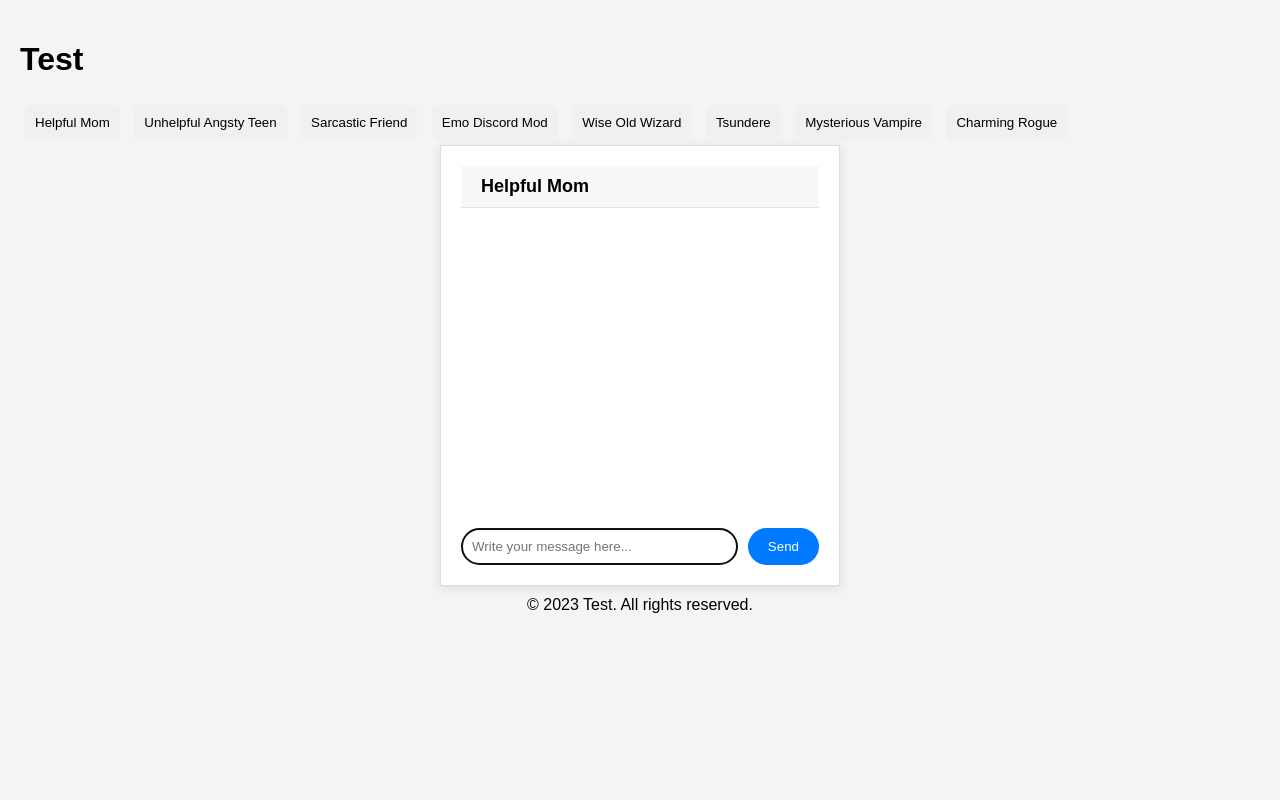
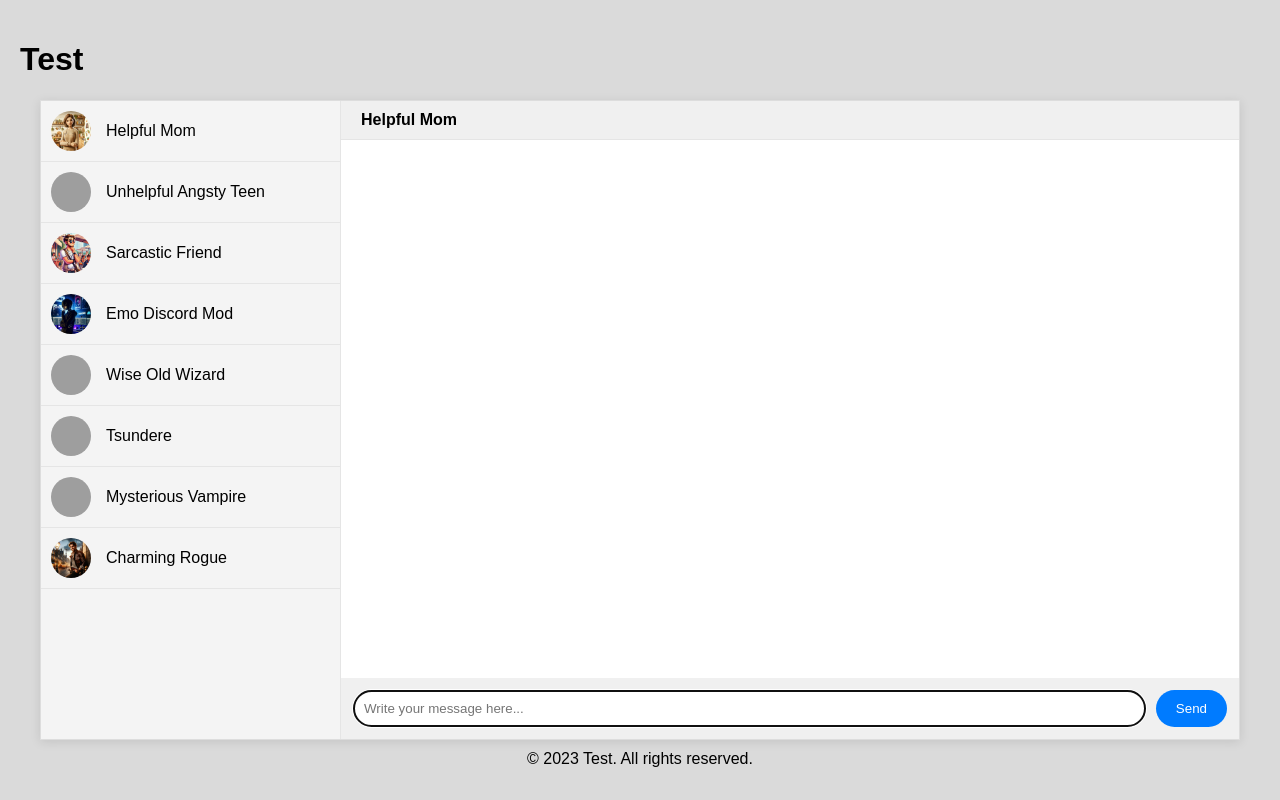
Before and after one commit to software-students-fall2023/5-final-project-mostly_afk, a Flask app: page / in a window 1280 px wide. Run offline with Flask 3, Linux system fonts and the light colour scheme; grey boxes are pictures that could not be loaded.

Commit message:
personalities & front end styling

```diff
--- a/web_app/static/script.js
+++ b/web_app/static/script.js
@@ -27,9 +27,9 @@ $(document).ready(function() {
     window.addEventListener('beforeunload', clearSession);
     window.addEventListener('unload', clearSession);
 
-    $('.personality-button').click(function() {
+    $('.sidebar-item').click(function() {
         selectedPersonality = $(this).data('personality');
-        $('.personality-button').removeClass('active');
+        $('.sidebar-item').removeClass('active');
         $(this).addClass('active');
         $('.chat-box').empty();
         $('.chat-title').text(selectedPersonality);
--- a/web_app/static/style.css
+++ b/web_app/static/style.css
@@ -1,73 +1,138 @@
 body {
     font-family: 'Poppins', sans-serif;
-    background-color: #f4f4f4;
+    background-color: #dadada;
     margin: 0;
     padding: 20px;
 }
 
-.personality-button {
-    margin: 5px;
+.app-container {
+    display: flex;
+    height: 80vh;
+    background-color: #ffffff;
+    margin-left: 20px;
+    margin-right: 20px;
+    border: 1px solid #ddd;
+    box-shadow: 0 2px 10px rgba(0,0,0,0.1);
+    max-width: 1200px;
+}
+
+.sidebar {
+    flex: 0 0 300px;
+    background-color: #f4f4f4;
+    overflow-y: auto;
+    border-right: 1px solid #e5e5e5;
+    padding-top: 0;
+}
+
+.sidebar-item {
+    display: flex;
+    align-items: center;
     padding: 10px;
-    border: none;
-    border-radius: 5px;
-    background-color: #f0f0f0;
+    border-bottom: 1px solid #e5e5e5;
     cursor: pointer;
 }
 
-/* .personality-button {
-    display: block;
-    width: 100%; /* Make buttons full width */
-    /* margin: 5px 0; Adjust as needed */
-    /* padding: 10px;
-    border: none;
-    border-radius: 10px; /* More rounded corners */
-    /* background-color: #f0f0f0;
-    color: #000; Text color */
-    /* text-align: left; Align text to the left */
-    /* box-shadow: 0 2px 5px rgba(0,0,0,0.1); Optional: adds subtle shadow */
-    /* transition: background-color 0.3s;
-    cursor: pointer;
-} */
-
-.personality-button:hover {
-    background-color: #e0e0e0; /* Slight change on hover */
+.sidebar-item.active {
+    background-color: #e5e5e5;
 }
 
-.personality-button.active {
-    background-color: #007bff;
-    color: white;
+.sidebar-icon {
+    width: 40px;
+    height: 40px;
+    border-radius: 50%;
+    object-fit: cover;
+    margin-right: 15px;
+}
+
+.sidebar-text {
+    color: #000;
+    font-size: 16px;
+}
+
+.personality-buttons {
+    position: fixed; /* or absolute, depending on your layout */
+    left: 10px; /* Adjust as needed */
+    top: 50%;
+    transform: translateY(-50%);
+    display: flex;
+    flex-direction: column;
+    align-items: center; /* Center the buttons */
+}
+
+.personality-button {
+    width: 60px; /* Circle size */
+    height: 60px; /* Circle size */
+    margin-bottom: 10px; /* Spacing between buttons */
+    border-radius: 50%; /* Make it circular */
+    background-size: cover;
+    background-position: center;
+    cursor: pointer;
+    box-shadow: none;
+}
+
+#helpful-button {
+    background-image: url('../static/images/helpful.png');
+}
+
+#unhelpful-button {
+    background-image: url('../static/images/unhelpful.png');
+}
+
+#sarcastic-button {
+    background-image: url('../static/images/sarcastic.png');
+}
+
+#emo-button {
+    background-image: url('../static/images/emo.png');
+}
+
+#wise-button {
+    background-image: url('../static/images/wise.png');
+}
+
+#tsundere-button {
+    background-image: url('../static/images/tsundere.png');
+}
+
+#vampire-button {
+    background-image: url('../static/images/vampire.png');
+}
+
+#charming-button {
+    background-image: url('../static/images/charming.png');
 }
 
 .chat-container {
-    max-width: 400px;
-    width: 100%;
-    /* height: 400px; */
-    margin: auto;
-    border: 1px solid #ddd;
-    padding: 20px;
-    box-shadow: 0 2px 10px rgba(0,0,0,0.1);
-    background-color: white;
+    flex-grow: 1;
+    display: flex;
+    flex-direction: column;
+    overflow: hidden;
+    margin: 0;
+    padding: 0;
 }
 
 .chat-header {
+    background-color: #f0f0f0;
+    padding: 10px 20px;
     display: flex;
     align-items: center;
-    background-color: #f8f8f8;
     border-bottom: 1px solid #e5e5e5;
-    padding: 10px 20px;
     position: sticky;
     top: 0;
     z-index: 100;
 }
 
 .chat-title {
-    font-size: 18px;
+    font-size: 16px;
     font-weight: bold;
+    color: #000;
 }
 
 .message-form {
+    margin-top: auto;
+    background-color: #f0f0f0;
+    padding: 12px;
     display: flex;
-    margin-top: 20px;
 }
 
 .input-field {
@@ -93,6 +158,7 @@ body {
 }
 
 .chat-box {
+    flex-grow: 1;
     height: 300px;
     overflow-y: auto;
     margin-bottom: 20px;
@@ -100,12 +166,14 @@ body {
 }
 
 .message {
+    display: inline-block;
+    font-size: 14px;
     margin-bottom: 10px;
     padding: 10px;
     border-radius: 20px;
-    display: block;
     word-wrap: break-word;
-    max-width: 70%;
+    max-width: 60%;
+    min-width: 10%;
     animation: fadeIn 0.3s ease-out;
 }
 
@@ -120,12 +188,24 @@ body {
     text-align: left;
     margin-left: auto;
     border-bottom-right-radius: 0;
+    margin-right: 10px;
+    float: right;
+    clear: both;
 }
 
 .message.ai {
     background-color: #e9e9eb;
     text-align: left;
     border-bottom-left-radius: 0;
+    margin-left: 10px;
+    float: left;
+    clear: both;
+}
+
+.chat-box::after {
+    content: "";
+    display: table;
+    clear: both;
 }
 
 .chat-box::-webkit-scrollbar {
@@ -164,7 +244,18 @@ footer p {
         padding: 10px;
     }
 
+    .app-container {
+        flex-direction: column;
+    }
+
+    .sidebar {
+        width: 100%;
+        flex: 0 0 auto;
+    }
+
     .chat-container {
+        width: 100%;
+        flex: 1;
         padding: 15px;
     }
 
--- a/web_app/templates/index.html
+++ b/web_app/templates/index.html
@@ -10,16 +10,51 @@
     <header>
         <h1>Test</h1>
     </header>
-    <div class="personality-buttons">
-        <button class="personality-button" data-personality="Helpful Mom">Helpful Mom</button>
-        <button class="personality-button" data-personality="Unhelpful Angsty Teen">Unhelpful Angsty Teen</button>
-        <button class="personality-button" data-personality="Sarcastic Friend">Sarcastic Friend</button>
-        <button class="personality-button" data-personality="Emo Discord Mod">Emo Discord Mod</button>
-        <button class="personality-button" data-personality="Wise Old Wizard">Wise Old Wizard</button>
-        <button class="personality-button" data-personality="Tsundere">Tsundere</button>
-        <button class="personality-button" data-personality="Mysterious Vampire">Mysterious Vampire</button>
-        <button class="personality-button" data-personality="Charming Rogue">Charming Rogue</button>
+    <div class="app-container">
+        <div class="sidebar">
+            <div class="sidebar-item" data-personality="Helpful Mom">
+                <img class="sidebar-icon" src="../static/images/helpful.png" alt="Helpful Mom">
+                <span class="sidebar-text">Helpful Mom</span>
             </div>
+            <div class="sidebar-item" data-personality="Unhelpful Angsty Teen">
+                <img class="sidebar-icon" src="../static/images/unhelpful.png" alt="Unhelpful Angsty Teen">
+                <span class="sidebar-text">Unhelpful Angsty Teen</span>
+            </div>
+            <div class="sidebar-item" data-personality="Sarcastic Friend">
+                <img class="sidebar-icon" src="../static/images/sarcastic.png" alt="Sarcastic Friend">
+                <span class="sidebar-text">Sarcastic Friend</span>
+            </div>
+            <div class="sidebar-item" data-personality="Emo Discord Mod">
+                <img class="sidebar-icon" src="../static/images/emo.png" alt="Emo Discord Mod">
+                <span class="sidebar-text">Emo Discord Mod</span>
+            </div>
+            <div class="sidebar-item" data-personality="Wise Old Wizard">
+                <img class="sidebar-icon" src="../static/images/wise.png" alt="Wise Old Wizard">
+                <span class="sidebar-text">Wise Old Wizard</span>
+            </div>
+            <div class="sidebar-item" data-personality="Tsundere">
+                <img class="sidebar-icon" src="../static/images/tsundere.png" alt="Tsundere">
+                <span class="sidebar-text">Tsundere</span>
+            </div>
+            <div class="sidebar-item" data-personality="Mysterious Vampire">
+                <img class="sidebar-icon" src="../static/images/vampire.png" alt="Mysterious Vampire">
+                <span class="sidebar-text">Mysterious Vampire</span>
+            </div>
+            <div class="sidebar-item" data-personality="Charming Rogue">
+                <img class="sidebar-icon" src="../static/images/charming.png" alt="Charming Rogue">
+                <span class="sidebar-text">Charming Rogue</span>
+            </div>
+        </div>
+            <!-- <div class="personality-buttons">
+                <button class="personality-button" data-personality="Helpful Mom" id="helpful-button"></button>
+                <button class="personality-button" data-personality="Unhelpful Angsty Teen" id="unhelpful-button"></button>
+                <button class="personality-button" data-personality="Sarcastic Friend" id="sarcastic-button"></button>
+                <button class="personality-button" data-personality="Emo Discord Mod" id="emo-button"></button>
+                <button class="personality-button" data-personality="Wise Old Wizard" id="wise-button"></button>
+                <button class="personality-button" data-personality="Tsundere" id="tsundere-button"></button>
+                <button class="personality-button" data-personality="Mysterious Vampire" id="vampire-button"></button>
+                <button class="personality-button" data-personality="Charming Rogue" id="charming-button"></button>
+            </div>     -->
         <main class="chat-container" role="main">
             <div class="chat-header">
                 <div class="chat-title">Helpful Mom</div>
@@ -38,6 +73,7 @@
                 <button type="submit" class="send-button">Send</button>
             </form>
         </main>
+    </div>
     <script src="../static/script.js"></script>
     <footer>
         <p>&copy; 2023 Test. All rights reserved.</p>
```
Also changed, not shown: web_app/static/images/charming.png (added), web_app/static/images/emo.png (added), web_app/static/images/helpful.png (added), web_app/static/images/sarcastic.png (added), 4 other files. Lines whose indentation alone changed are shown as unchanged.
